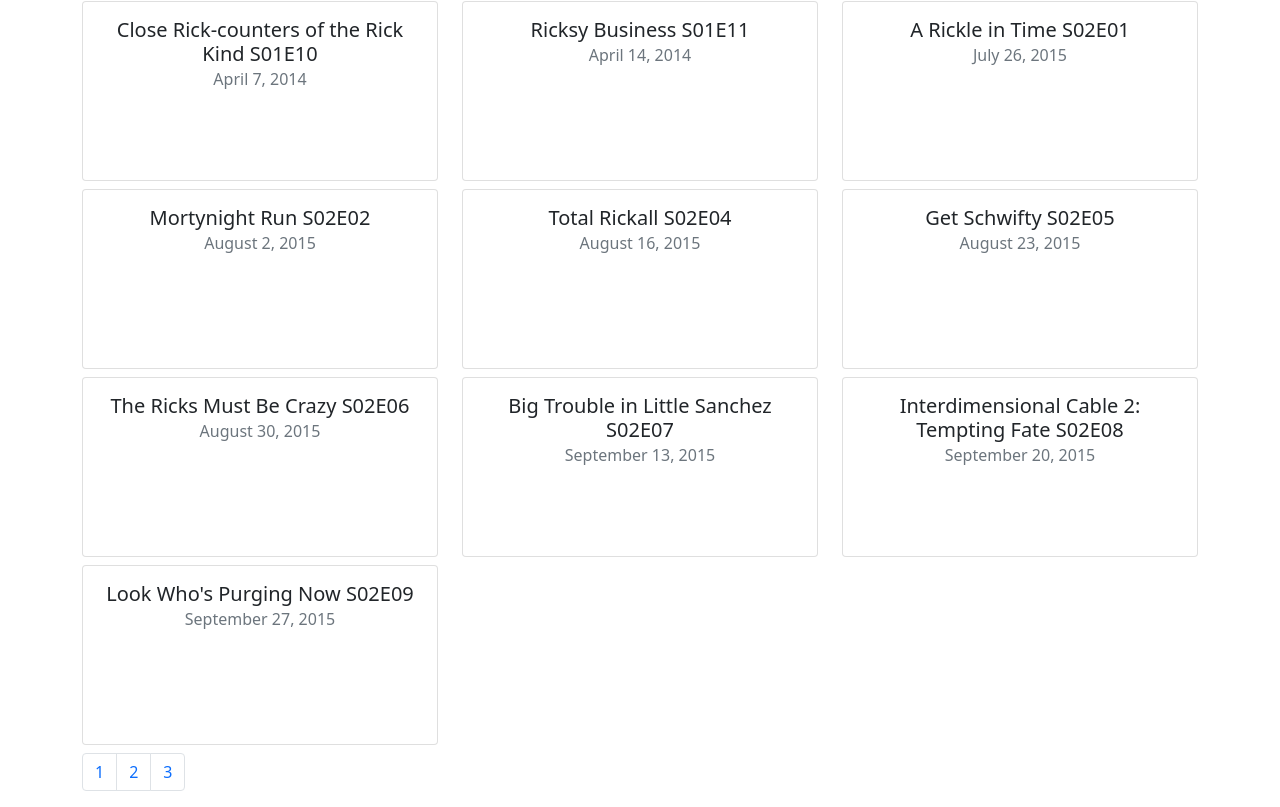
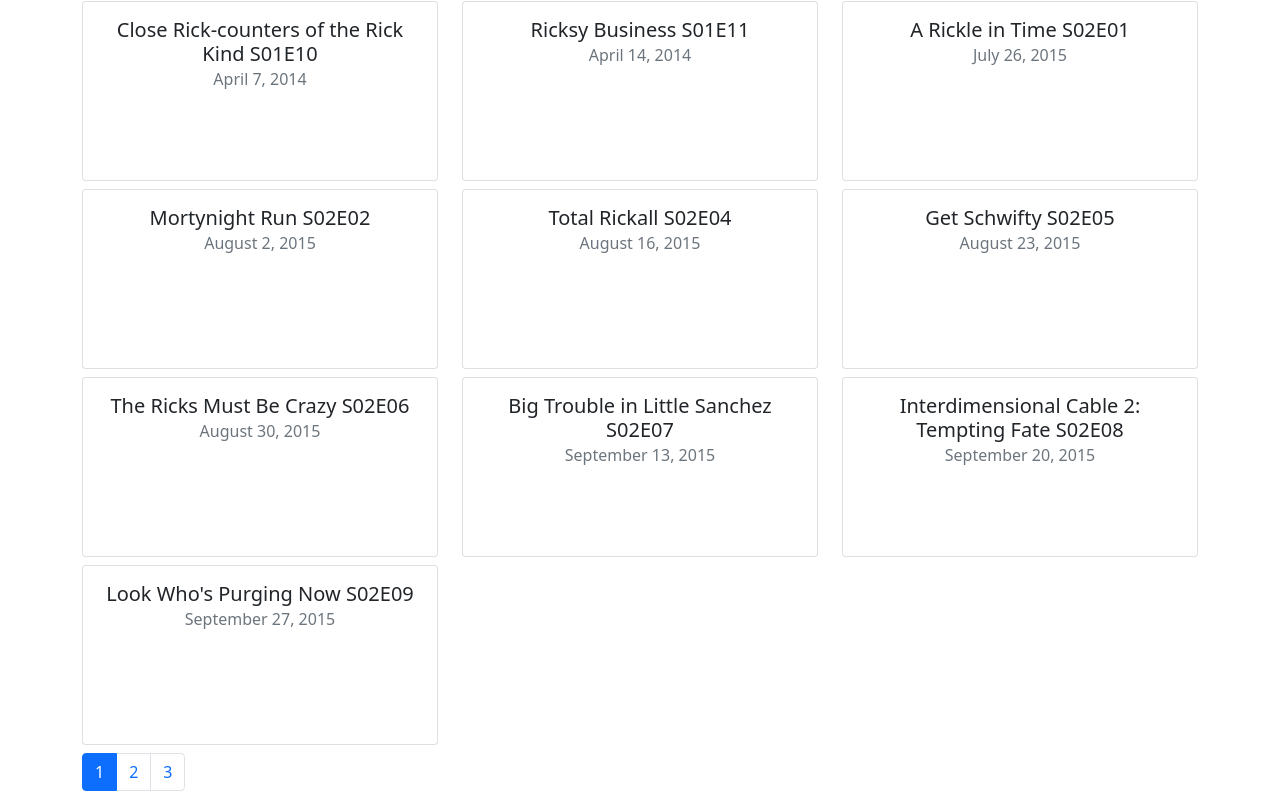
Before and after one commit to Kettengeschwindigkeit/App, a React (Create React App) app: page / in a window 1280 px wide. Shown: the part 942-1749 px from the top of the page. Built offline with nearby package versions, Linux system fonts and the light colour scheme.

Commit message:
page changes handler

```diff
--- a/src/components/episodesList.jsx
+++ b/src/components/episodesList.jsx
@@ -1,4 +1,4 @@
-import React from "react"
+import React, { useState } from "react"
 import { episodes } from "../fakeStorage/episodes"
 import Episode from "./episode"
 import Pagination from "./pagination"
@@ -6,9 +6,10 @@ import Pagination from "./pagination"
 const EpisodesList = () => {
     const count = episodes.length
     const pageSize = 8
+    const [currentPage, setCurrentPage] = useState(1)
 
     const handlePageChange = (pageIndex) => {
-        console.log(pageIndex)
+        setCurrentPage(pageIndex)
     }
 
     return (
@@ -19,7 +20,7 @@ const EpisodesList = () => {
                 ))}
             </div>
             <div className="row">
-                <Pagination itemsCount={count} pageSize={pageSize} onPageChange={handlePageChange} />
+                <Pagination itemsCount={count} pageSize={pageSize} currentPage={currentPage} onPageChange={handlePageChange} />
             </div>
         </div>
     )
--- a/src/components/pagination.jsx
+++ b/src/components/pagination.jsx
@@ -2,7 +2,7 @@ import React from "react"
 import _ from "lodash"
 
 const Pagination = (props) => {
-    const { itemsCount, pageSize } = props
+    const { itemsCount, pageSize, onPageChange, currentPage } = props
     const pageCount = Math.ceil(itemsCount / pageSize)
     if (pageCount === 1) return null
     const pages = _.range(1, pageCount + 1)
@@ -10,7 +10,7 @@ const Pagination = (props) => {
     return (
         <nav>
             <ul className="pagination">
-                {pages.map(page => <li key={page} className="page-item"><a className="page-link">{page}</a></li>)}
+                {pages.map(page => <li key={page} className={"page-item" + (currentPage === page ? " active" : "")}><button className="page-link" onClick={() => onPageChange(page)}>{page}</button></li>)}
             </ul>
         </nav>
     )
```
